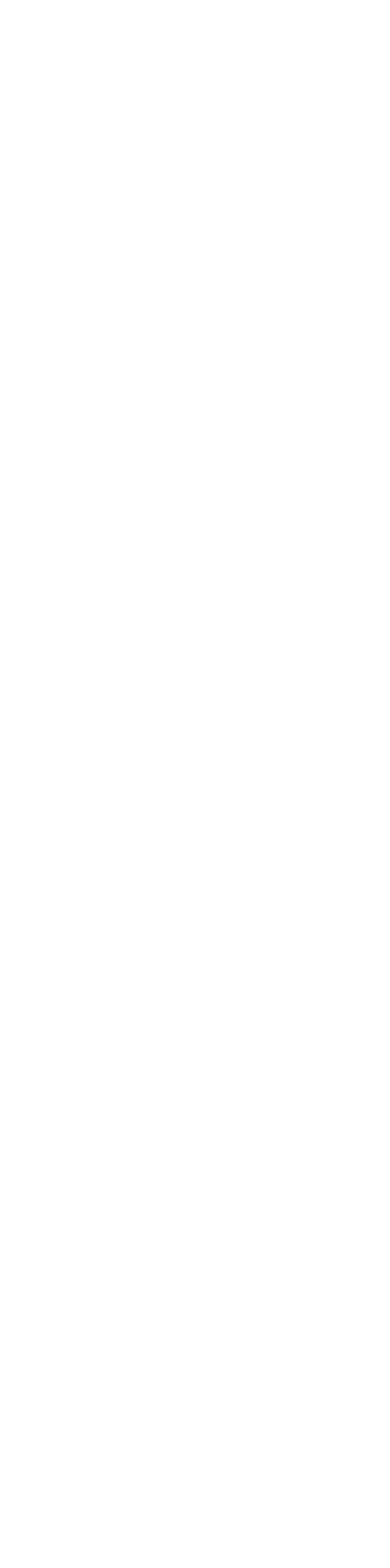
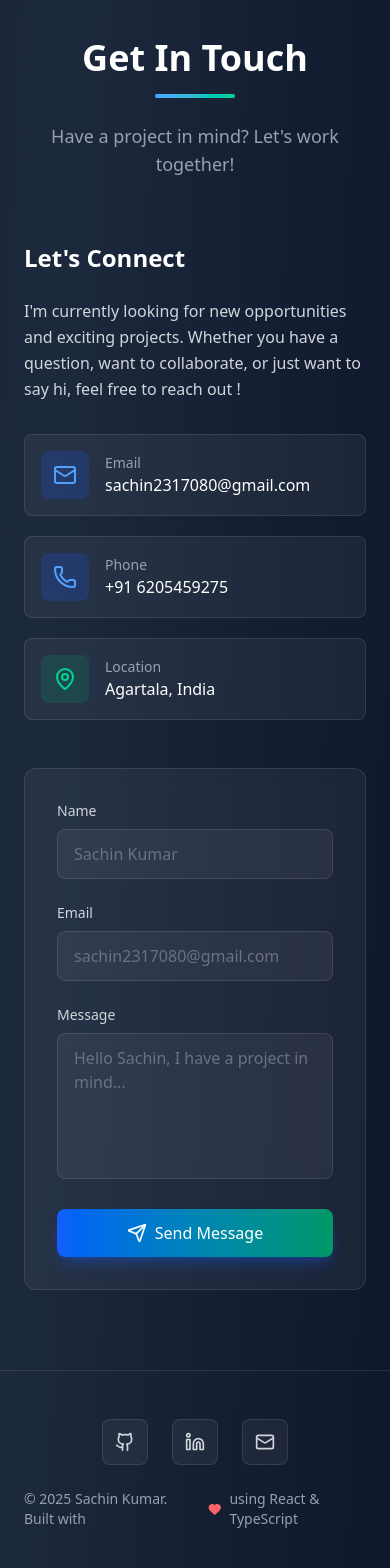
Before and after one commit to Sachin-8125/portfolio, a React (Vite) app: page / in a window 390 px wide. Shown: the part 7720-9288 px from the top of the page. Before the commit the page ends 7678 px from the top, so only its background shows below. Built offline with nearby package versions, Linux system fonts and the light colour scheme.

Commit message:
Contact and Footer component added

```diff
--- a/src/App.tsx
+++ b/src/App.tsx
@@ -2,6 +2,8 @@ import Hero from './components/Hero';
 import About from './components/About';
 import Skills from './components/Skills';
 import Projects from './components/Projects';
+import Contact from './components/Contact';
+import Footer from './components/Footer';
 
 export default function App() {
   return (
@@ -10,6 +12,8 @@ export default function App() {
       <About />
       <Skills />
       <Projects />
+      <Contact />
+      <Footer />
     </div>
   );
 }
--- /dev/null
+++ b/src/components/Contact.tsx
@@ -0,0 +1,145 @@
+import { Mail, MapPin, Send, Phone } from 'lucide-react';
+import { useState } from 'react';
+
+export default function Contact() {
+  const [formData, setFormData] = useState({
+    name: '',
+    email: '',
+    message: ''
+  });
+
+  const handleSubmit = (e: React.FormEvent) => {
+    e.preventDefault();
+    console.log('Form submitted:', formData);
+  };
+
+  const handleChange = (e: React.ChangeEvent<HTMLInputElement | HTMLTextAreaElement>) => {
+    setFormData({
+      ...formData,
+      [e.target.name]: e.target.value
+    });
+  };
+
+  return (
+    <section id="contact" className="py-20 relative">
+      <div className="container mx-auto px-6">
+        <div className="max-w-5xl mx-auto">
+          <div className="text-center mb-16">
+            <h2 className="text-4xl md:text-5xl font-bold text-white mb-4">
+              Get In Touch
+            </h2>
+            <div className="w-20 h-1 bg-linear-to-r from-blue-400 to-emerald-400 mx-auto rounded-full"></div>
+            <p className="text-gray-400 mt-6 text-lg">
+              Have a project in mind? Let's work together!
+            </p>
+          </div>
+
+          <div className="grid md:grid-cols-2 gap-12">
+            <div className="space-y-8">
+              <div>
+                <h3 className="text-2xl font-bold text-white mb-6">Let's Connect</h3>
+                <p className="text-gray-300 leading-relaxed mb-8">
+                  I'm currently looking for new opportunities and exciting projects.
+                  Whether you have a question, want to collaborate, or just want to say hi,
+                  feel free to reach out !
+                </p>
+              </div>
+
+              <div className="space-y-5">
+                <div className="flex items-center gap-4 p-4 bg-white/5 border border-white/10 rounded-lg hover:bg-white/10 transition-all duration-300">
+                  <div className="p-3 bg-blue-600/20 rounded-lg">
+                    <Mail className="w-6 h-6 text-blue-400" />
+                  </div>
+                  <div>
+                    <p className="text-sm text-gray-400">Email</p>
+                    <p className="text-white font-medium">sachin2317080@gmail.com</p>
+                  </div>
+                </div>
+
+                <div className="flex items-center gap-4 p-4 bg-white/5 border border-white/10 rounded-lg hover:bg-white/10 transition-all duration-300">
+                  <div className="p-3 bg-blue-600/20 rounded-lg">
+                    <Phone className="w-6 h-6 text-blue-400" />
+                  </div>
+                  <div>
+                    <p className="text-sm text-gray-400">Phone</p>
+                    <p className="text-white font-medium">+91 6205459275</p>
+                  </div>
+                </div>
+
+                <div className="flex items-center gap-4 p-4 bg-white/5 border border-white/10 rounded-lg hover:bg-white/10 transition-all duration-300">
+                  <div className="p-3 bg-emerald-600/20 rounded-lg">
+                    <MapPin className="w-6 h-6 text-emerald-400" />
+                  </div>
+                  <div>
+                    <p className="text-sm text-gray-400">Location</p>
+                    <p className="text-white font-medium">Agartala, India</p>
+                  </div>
+                </div>
+              </div>
+            </div>
+
+            <div className="bg-white/5 backdrop-blur-sm border border-white/10 rounded-xl p-8">
+              <form onSubmit={handleSubmit} className="space-y-6">
+                <div>
+                  <label htmlFor="name" className="block text-sm font-medium text-gray-300 mb-2">
+                    Name
+                  </label>
+                  <input
+                    type="text"
+                    id="name"
+                    name="name"
+                    value={formData.name}
+                    onChange={handleChange}
+                    required
+                    className="w-full px-4 py-3 bg-white/5 border border-white/10 rounded-lg text-white placeholder-gray-500 focus:outline-none focus:ring-2 focus:ring-blue-500 focus:border-transparent transition-all duration-300"
+                    placeholder="Sachin Kumar"
+                  />
+                </div>
+
+                <div>
+                  <label htmlFor="email" className="block text-sm font-medium text-gray-300 mb-2">
+                    Email
+                  </label>
+                  <input
+                    type="email"
+                    id="email"
+                    name="email"
+                    value={formData.email}
+                    onChange={handleChange}
+                    required
+                    className="w-full px-4 py-3 bg-white/5 border border-white/10 rounded-lg text-white placeholder-gray-500 focus:outline-none focus:ring-2 focus:ring-blue-500 focus:border-transparent transition-all duration-300"
+                    placeholder="sachin2317080@gmail.com"
+                  />
+                </div>
+
+                <div>
+                  <label htmlFor="message" className="block text-sm font-medium text-gray-300 mb-2">
+                    Message
+                  </label>
+                  <textarea
+                    id="message"
+                    name="message"
+                    value={formData.message}
+                    onChange={handleChange}
+                    required
+                    rows={5}
+                    className="w-full px-4 py-3 bg-white/5 border border-white/10 rounded-lg text-white placeholder-gray-500 focus:outline-none focus:ring-2 focus:ring-blue-500 focus:border-transparent transition-all duration-300 resize-none"
+                    placeholder="Hello Sachin, I have a project in mind..."
+                  />
+                </div>
+
+                <button
+                  type="submit"
+                  className="w-full px-6 py-3 bg-linear-to-r from-blue-600 to-emerald-600 hover:from-blue-700 hover:to-emerald-700 text-white rounded-lg font-medium transition-all duration-300 transform hover:scale-105 shadow-lg shadow-blue-600/30 flex items-center justify-center gap-2"
+                >
+                  <Send className="w-5 h-5" />
+                  Send Message
+                </button>
+              </form>
+            </div>
+          </div>
+        </div>
+      </div>
+    </section>
+  );
+}
--- /dev/null
+++ b/src/components/Footer.tsx
@@ -0,0 +1,46 @@
+import { Github, Linkedin, Mail, Heart } from 'lucide-react';
+
+export default function Footer() {
+  const currentYear = new Date().getFullYear();
+
+  return (
+    <footer className="py-12 border-t border-white/10 relative">
+      <div className="container mx-auto px-6">
+        <div className="max-w-6xl mx-auto">
+          <div className="flex flex-col items-center gap-6">
+            <div className="flex gap-6">
+              <a
+                href="https://github.com/Sachin-8125"
+                target="_blank"
+                rel="noopener noreferrer"
+                className="p-3 bg-white/5 hover:bg-white/10 border border-white/10 rounded-lg transition-all duration-300 transform hover:scale-110 group"
+              >
+                <Github className="w-5 h-5 text-gray-300 group-hover:text-white" />
+              </a>
+              <a
+                href="https://www.linkedin.com/in/sachin-kumar-486430341/"
+                target="_blank"
+                rel="noopener noreferrer"
+                className="p-3 bg-white/5 hover:bg-white/10 border border-white/10 rounded-lg transition-all duration-300 transform hover:scale-110 group"
+              >
+                <Linkedin className="w-5 h-5 text-gray-300 group-hover:text-white" />
+              </a>
+              <a
+                href="mailto:sachin2317080@gmail.com"
+                className="p-3 bg-white/5 hover:bg-white/10 border border-white/10 rounded-lg transition-all duration-300 transform hover:scale-110 group"
+              >
+                <Mail className="w-5 h-5 text-gray-300 group-hover:text-white" />
+              </a>
+            </div>
+
+            <div className="flex items-center gap-2 text-gray-400 text-sm">
+              <span>© {currentYear} Sachin Kumar. Built with</span>
+              <Heart className="w-4 h-4 text-red-400 fill-current" />
+              <span>using React & TypeScript</span>
+            </div>
+          </div>
+        </div>
+      </div>
+    </footer>
+  );
+}
```
